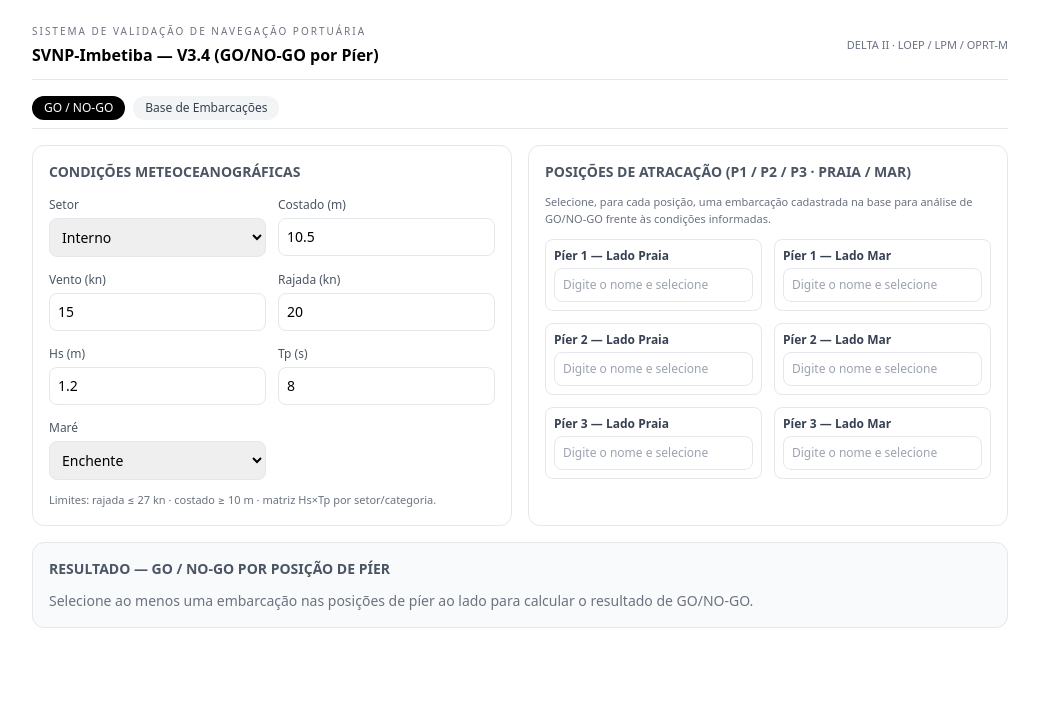
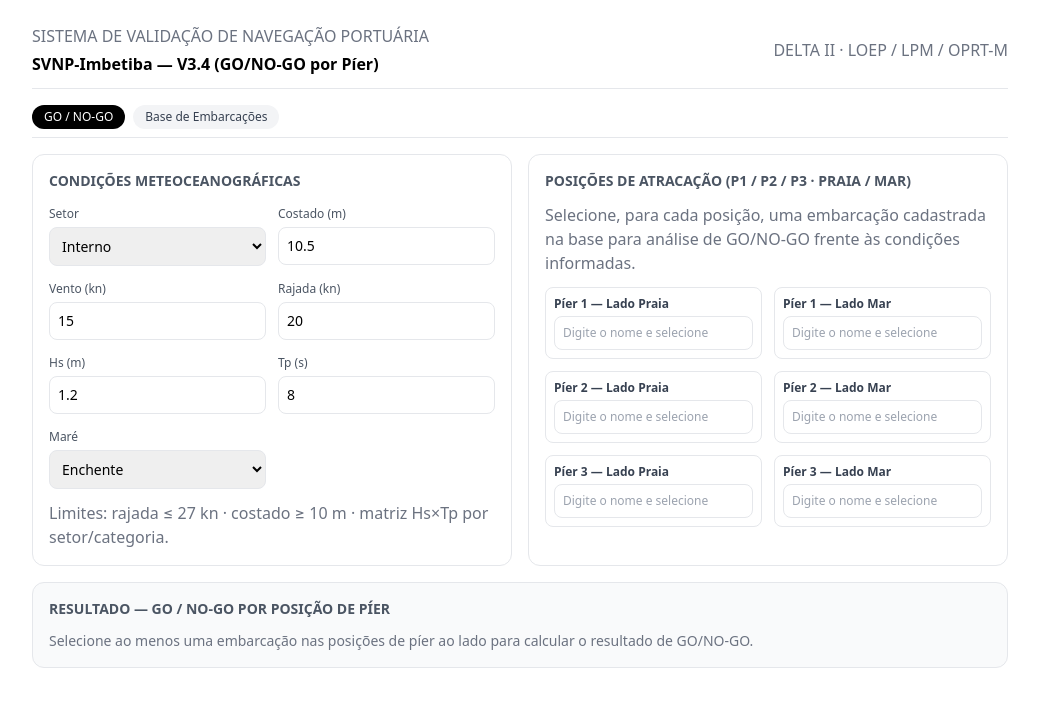
Before and after one commit to gonogobmac/SVNP-Imbetiba-V3.4, a Next.js app: page / in a window 1280 px wide. Shown: the top 706 px of the page, without its empty margins (120-1159 px from the left). Built offline with nearby package versions, Linux system fonts and the light colour scheme.

Commit message:
SVNP v3.4: refino da interface GO/NO-GO e nota técnica de NO-GO

```diff
--- /dev/null
+++ b/pages/_document.jsx
@@ -0,0 +1,20 @@
+// pages/_document.jsx
+import { Html, Head, Main, NextScript } from "next/document";
+
+export default function Document() {
+  return (
+    <Html lang="pt-BR">
+      <Head>
+        {/* Tailwind via CDN */}
+        <link
+          rel="stylesheet"
+          href="https://cdn.jsdelivr.net/npm/tailwindcss@2.2.19/dist/tailwind.min.css"
+        />
+      </Head>
+      <body>
+        <Main />
+        <NextScript />
+      </body>
+    </Html>
+  );
+}
--- a/styles/globals.css
+++ b/styles/globals.css
@@ -1,8 +1,8 @@
-@tailwind base;
-@tailwind components;
-@tailwind utilities;
+/* styles/globals.css  */
 
 body {
-  font-family: system-ui, -apple-system, BlinkMacSystemFont, "Segoe UI", sans-serif;
+  font-family: system-ui, -apple-system, BlinkMacSystemFont, "Segoe UI",
+    sans-serif;
   background-color: #ffffff;
+  margin: 0;
 }
--- a/tailwind.config.js
+++ /dev/null
@@ -1,12 +0,0 @@
-/** @type {import('tailwindcss').Config} */
-module.exports = {
-  content: [
-    "./pages/**/*.{js,jsx,ts,tsx}",
-    "./components/**/*.{js,jsx,ts,tsx}",
-    "./app/**/*.{js,jsx,ts,tsx}"
-  ],
-  theme: {
-    extend: {}
-  },
-  plugins: []
-};
```
Also changed, not shown: package.json (+5 -3 lines), postcss.config.js (deleted), 1 other file (tests, documents, lock files or other folders).
